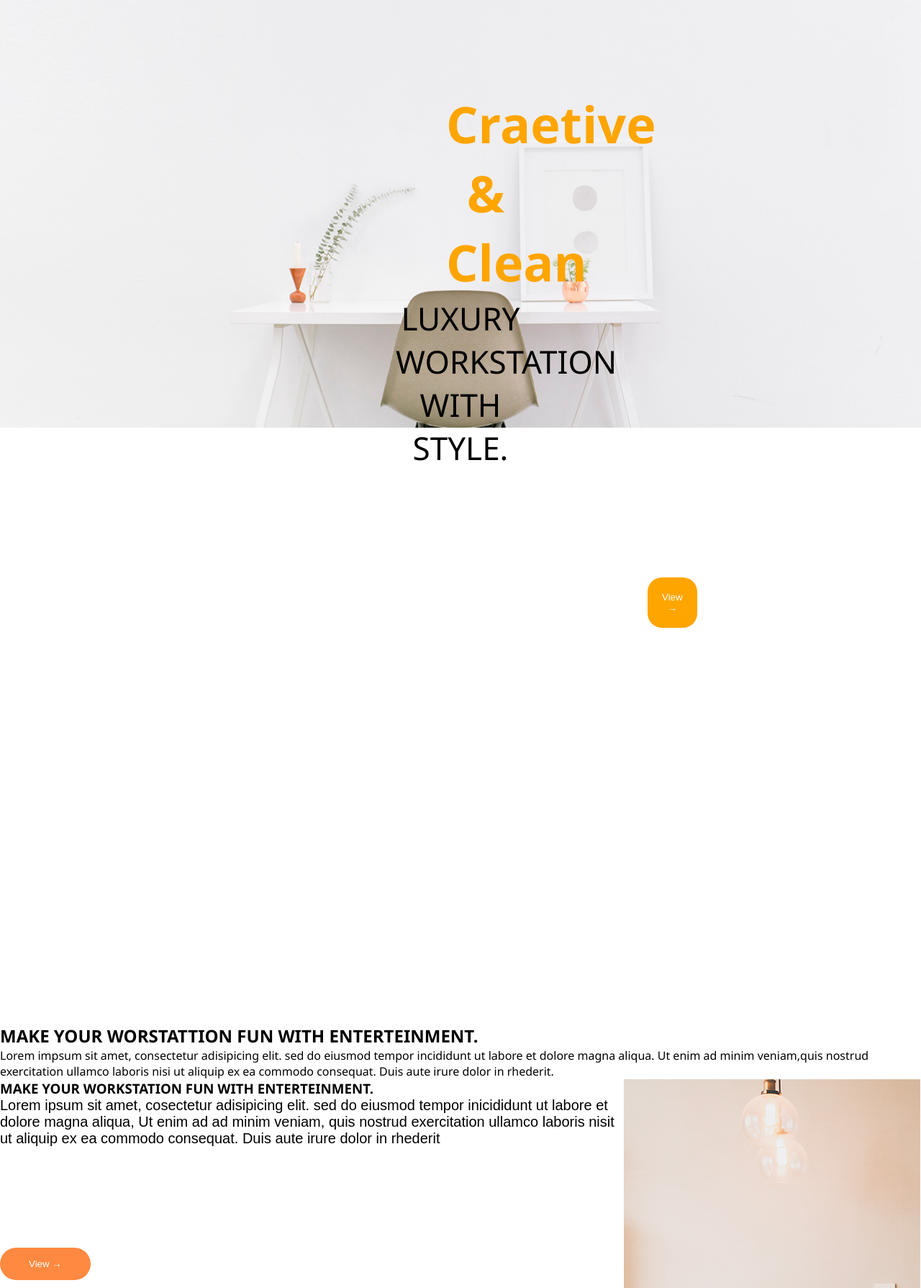
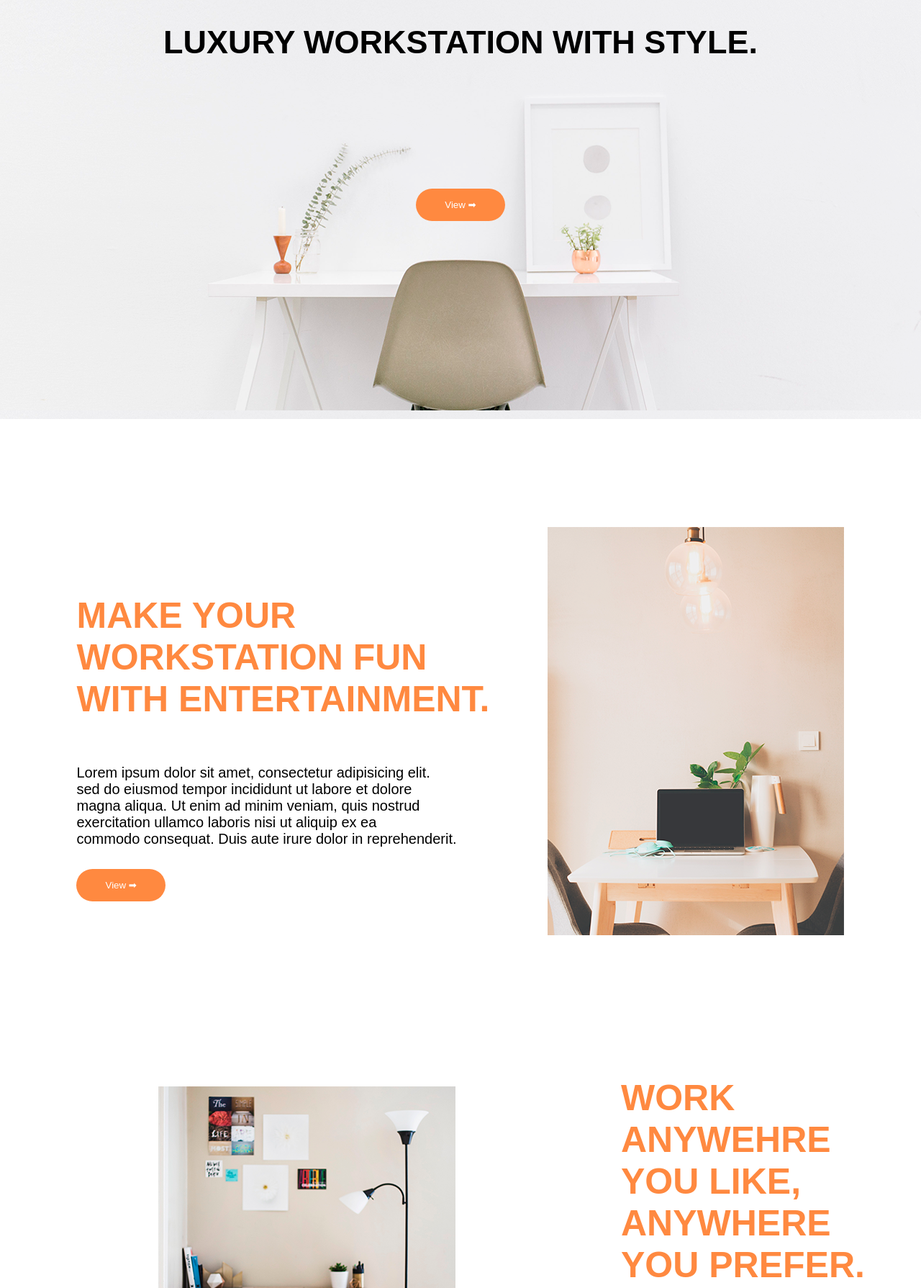
Before and after one commit to JhojanD-JS/New-PG-Craetive, a plain HTML site: page index1.html in a window 1280 px wide. Shown: the part 148-1937 px from the top of the page at 72% size. Drawn offline with Linux system fonts and the light colour scheme.

Commit message:
commit de pg

```diff
--- a/index.html
+++ b/index1.html
@@ -1,52 +1,3 @@
-<<<<<<< HEAD
-<!DOCTYPE html>
-<html lang="en">
-<head>
-    <meta charset="UTF-8">
-    <meta name="viewport" content="width=device-width, initial-scale=1.0">
-    <link rel="stylesheet" href="style.css">
-    <title>new </title>
-</head>
-
-<body>
-    <section class="container1">
-    <h1>Craetive & Clean</h1>
-    <p> LUXURY WORKSTATION WITH STYLE.</p>
-        <button> View &rarr;</button>
-</section>
-
-    <section class="container1.1">
-        <h2> MAKE YOUR WORSTATTION FUN WITH ENTERTEINMENT.</h2>
-        <P> Lorem impsum sit amet, consectetur adisipicing elit.
-        sed do eiusmod tempor incididunt ut labore et dolore
-        magna aliqua. Ut enim ad minim veniam,quis nostrud
-        exercitation ullamco laboris nisi ut aliquip ex ea
-        commodo consequat. Duis aute irure dolor in rhederit.
-    </section>
-
-
-    <section class="container2">
-    <div><h3> MAKE YOUR WORKSTATION FUN WITH ENTERTEINMENT.</h3>
-
-        <p class="p2">  Lorem ipsum sit amet, cosectetur adisipicing elit.
-            sed do eiusmod tempor inicididunt ut labore et dolore
-            magna aliqua, Ut enim ad ad minim veniam, quis nostrud
-            exercitation ullamco laboris nisit ut aliquip ex ea
-            commodo consequat. Duis aute irure dolor in rhederit
-        </p>
-        <button> View &rarr;</button> </div>
-        <img src="assets/img01.png" alt="">
-    </section>
-
-</body>
-</html>
-
-
-
-
-
-
-=======
 <!DOCTYPE html>
 <html lang="en">
 <head>
@@ -150,4 +101,3 @@
     </footer>
 </body>
 </html>
->>>>>>> 8b53853 (primer commit)
--- a/style.css
+++ /dev/null
@@ -1,41 +0,0 @@
-*{
- margin: 0%;
- padding: 0%;
-}
-
-.container1{
-background:url(assets/bgHeader.png) ;
-background-repeat: no-repeat;
-background-size: 100%;
-padding: 550px;
-}
-
-.container1 h1{
-    text-align: center;
-    margin: -300px 0px 0px 70px ;
-    color: orange;
-    font-size: 70px;
-
-
-}
-
-.container1 p{
-    text-align: center;
-    font-size: 44px;
-
-}
-
-.container1 button{
-    margin: 150px 0px 0px 350px;
-    border: none;
-    background-color: orange;
-    padding: 20px;
-    border-radius: 20px;
-
-
-}
-
-.container2{
-    display: flex;
-
-}
--- a/styles.css
+++ b/styles.css
@@ -13,7 +13,7 @@ header h2 {
     color: black;
     font-size: 45px;
     font-family: Arial, Helvetica, sans-serif;
-    margin-top: -30px;
+    margin-top: -31px;
 
 }
 
```
Also changed, not shown: bgDown.png (deleted), bgHeader.png (deleted), img01.png (deleted), img02.png (deleted).
